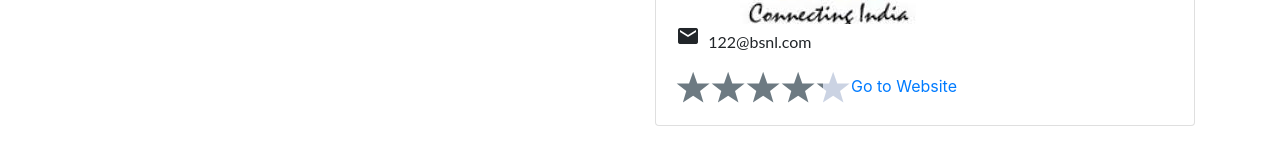
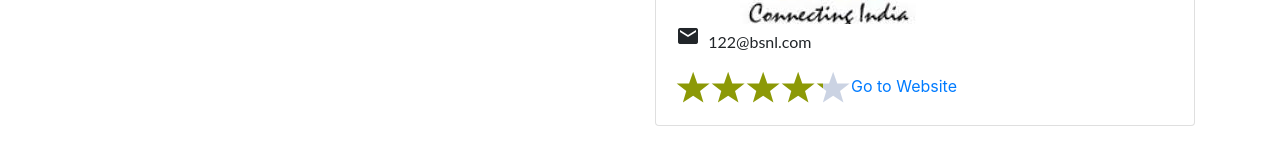
Before and after one commit to mini-militant/HackerEarthPractise, a React (Create React App) app: page / in a window 1280 px wide. Shown: the part 467-627 px from the top of the page. Built offline with nearby package versions, Linux system fonts and the light colour scheme.

Commit message:
1 file modified

```diff
--- a/components/ISP.js
+++ b/components/ISP.js
@@ -34,6 +34,7 @@ const ISP = (props) =>{
                 {props.ISPdata.email}
                 </p>
                 <StarRating
+                   starRatedColor="#8c9906"
                    rating={props.ISPdata.rating}
                    starDimension="35px"
                    starSpacing="0px"
```
